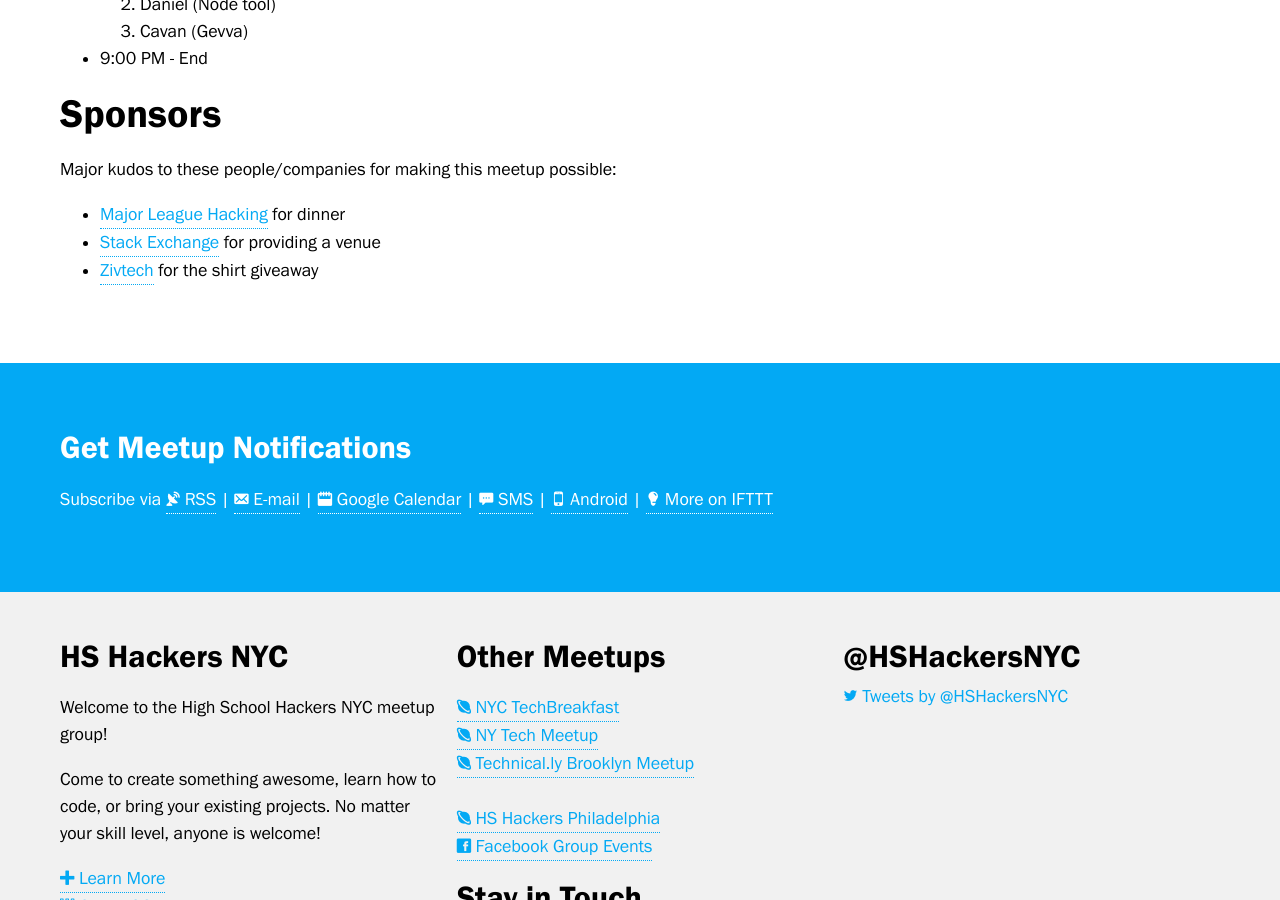
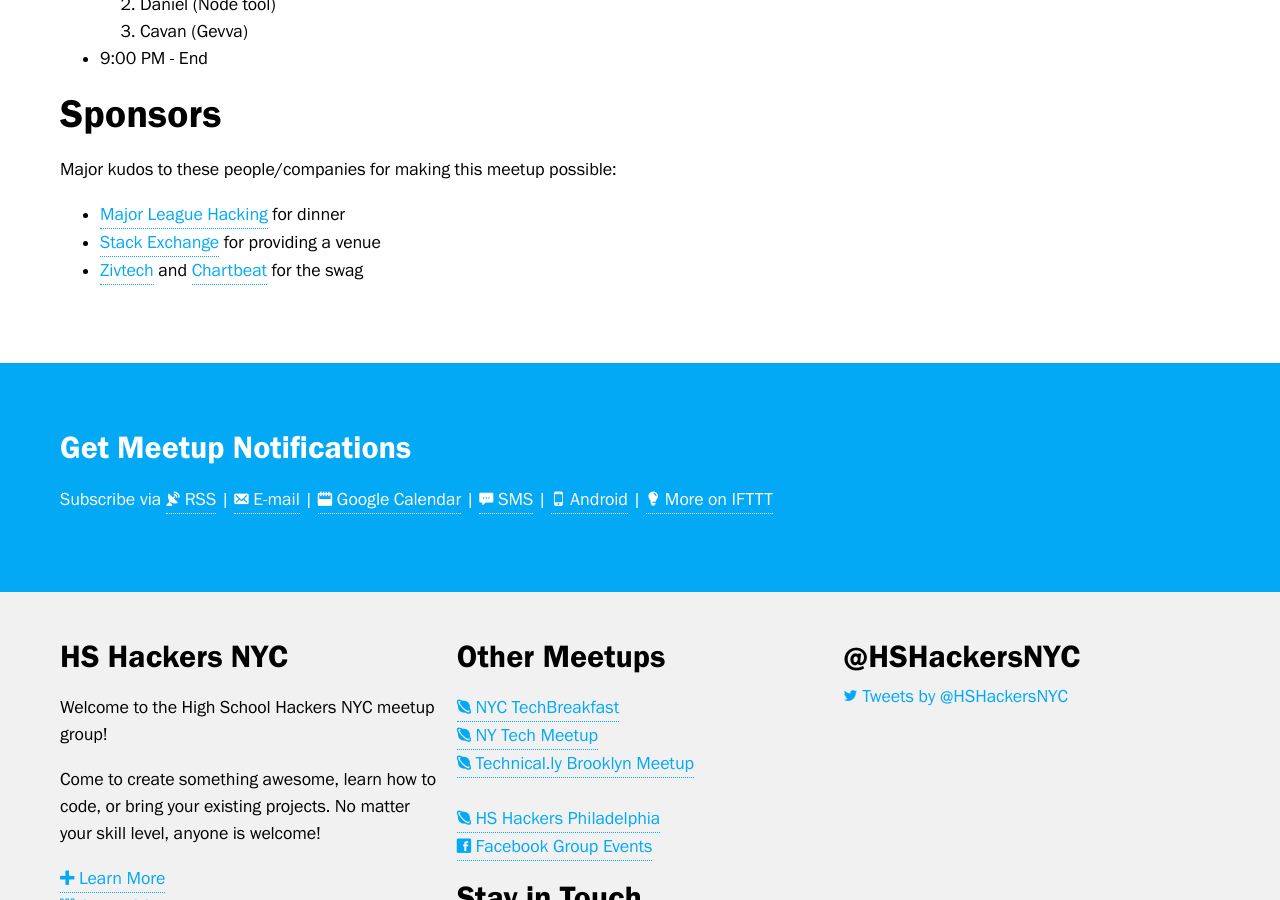
Before and after one commit to hshackers/nyc, a Jekyll site: the page built from _posts/2014-07-07-hs-hack-exchange.md, in a window 1280 px wide and 900 px high, scrolled down 2282 px. Built offline with Jekyll 4.4.1, drawn with Linux system fonts in a browser that asks for light colours; nearby versions of some CDN libraries; comment, search, counter and statistics services are not loaded.

Commit message:
Thanks @zivtech and @chartbeat for the swag!

```diff
--- a/_posts/2014-07-07-hs-hack-exchange.md
+++ b/_posts/2014-07-07-hs-hack-exchange.md
@@ -73,4 +73,4 @@
 
 - [Major League Hacking](http://mlh.io/) for dinner
 - [Stack Exchange](https://stackexchange.com/) for providing a venue
-- [Zivtech](http://zivtech.com/) for the shirt giveaway
+- [Zivtech](http://zivtech.com/) and [Chartbeat](http://charbeat.com/) for the swag
```
